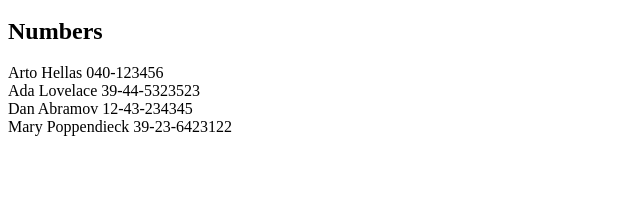
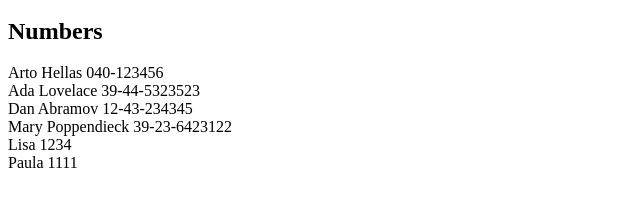
Before and after one commit to lilotz/fullstack, a React (Vite) app in the folder part2/phonebook/: page / in a window 1280 px wide. Shown: the part 220-426 px from the top of the page, without its empty margins (0-640 px from the left). Built offline with nearby package versions, Linux system fonts and the light colour scheme; data requests are answered from the project's data file.

Commit message:
exercise 2.13

```diff
--- a/part2/phonebook/db.json
+++ b/part2/phonebook/db.json
@@ -1,5 +1,5 @@
 {
-  "persons":[
+  "persons": [
     {
       "name": "Arto Hellas",
       "number": "040-123456",
@@ -19,6 +19,16 @@
       "name": "Mary Poppendieck",
       "number": "39-23-6423122",
       "id": "4"
+    },
+    {
+      "id": "7aa9",
+      "name": "Lisa",
+      "number": "1234"
+    },
+    {
+      "id": "0697",
+      "name": "Paula",
+      "number": "1111"
     }
   ]
 }
--- a/part2/phonebook/src/App.jsx
+++ b/part2/phonebook/src/App.jsx
@@ -1,8 +1,8 @@
 import { useState, useEffect } from 'react'
-import axios from 'axios'
-import PersonForm from './PersonForm'
-import Filter from './Filter'
-import Persons from './Persons'
+import PersonForm from './components/PersonForm'
+import Filter from './components/Filter'
+import Persons from './components/Persons'
+import personService from './services/persons'
 
 const App = () => {
   const [persons, setPersons] = useState([])
@@ -11,10 +11,10 @@ const App = () => {
   const [newFilter, setNewFilter] = useState('')
 
   useEffect(() => {
-    axios
-      .get('http://localhost:3001/persons')
-      .then(response => {
-        setPersons(response.data)
+    personService
+      .getAll()
+      .then(initialNotes => {
+        setPersons(initialNotes)
       })
   })
 
--- a/part2/phonebook/src/PersonForm.jsx
+++ b/part2/phonebook/src/components/PersonForm.jsx
@@ -1,3 +1,6 @@
+import axios from 'axios'
+import personService from '../services/persons'
+
 const PersonForm = ({ persons, newName, newNumber, setNewName, setNewNumber, setPersons }) => {
     const addName = (event) => {
         event.preventDefault()
@@ -12,6 +15,12 @@ const PersonForm = ({ persons, newName, newNumber, setNewName, setNewNumber, set
         else {
             setPersons(persons.concat(nameObject))
         }
+
+        personService
+            .create(nameObject)
+            .then(returnedPerson => {
+                console.log(returnedPerson)
+            })
 
         setNewName('')
         setNewNumber('')
--- /dev/null
+++ b/part2/phonebook/src/services/persons.js
@@ -0,0 +1,14 @@
+import axios from 'axios'
+const baseUrl = 'http://localhost:3001/persons'
+
+const getAll = () => {
+    const request = axios.get(baseUrl)
+    return request.then(response => response.data)
+}
+
+const create = newObject => {
+    const request = axios.post(baseUrl, newObject)
+    return request.then(response => response.data)
+}
+
+export default { getAll, create }
```
Also changed, not shown: part2/phonebook/src/components/Filter.jsx (renamed from part2/phonebook/src/Filter.jsx), part2/phonebook/src/components/Person.jsx (renamed from part2/phonebook/src/Person.jsx), part2/phonebook/src/components/Persons.jsx (renamed from part2/phonebook/src/Persons.jsx).
